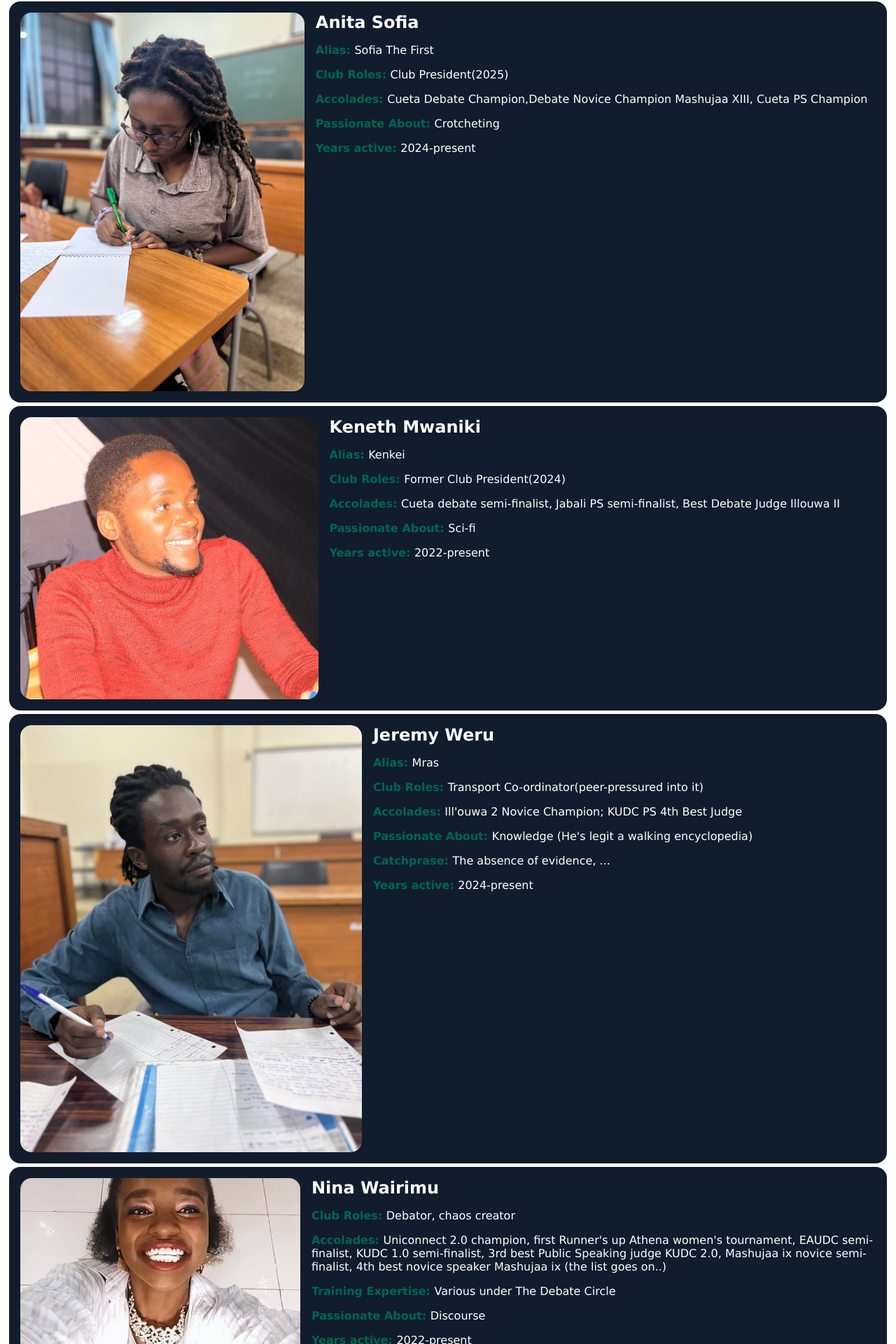
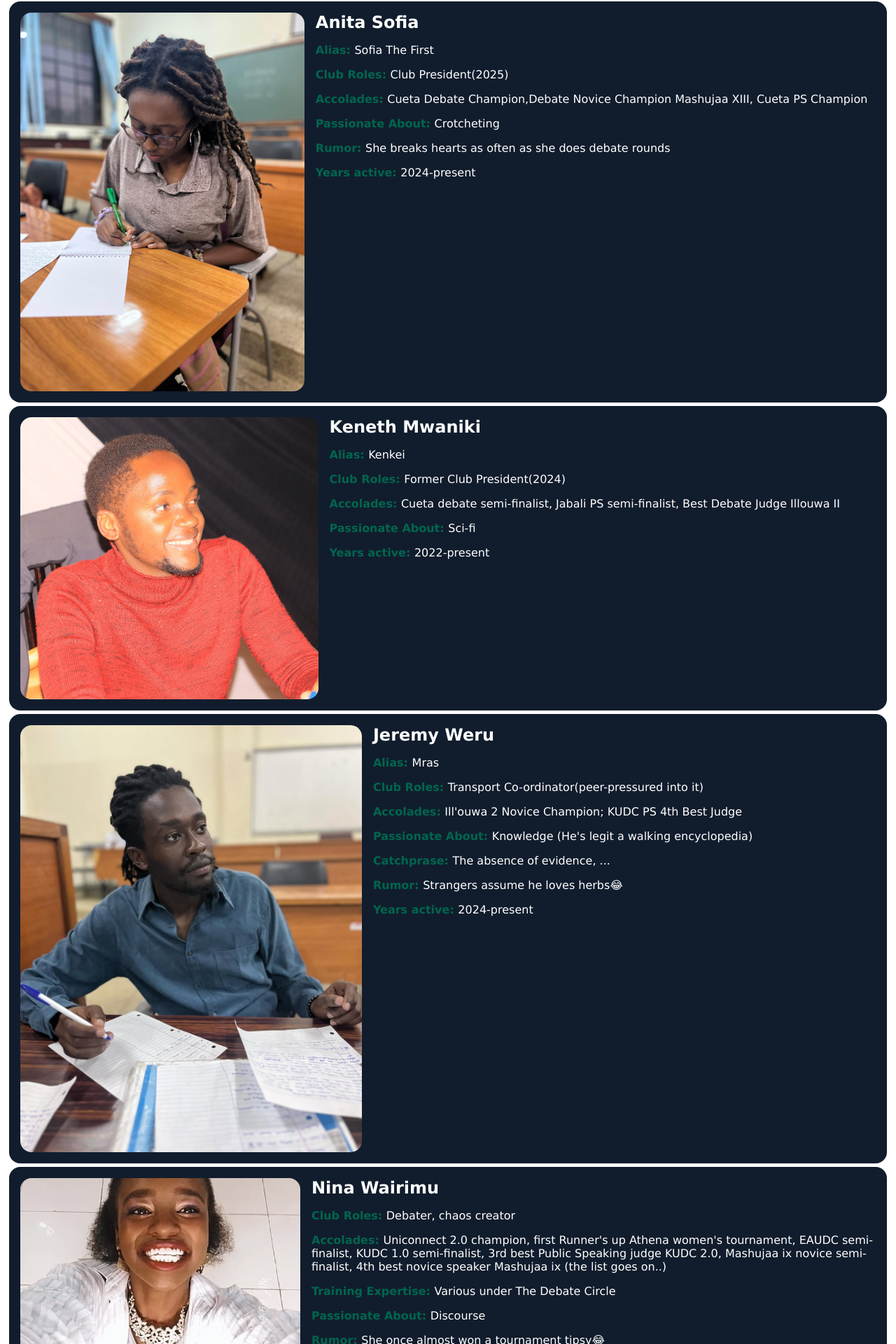
Before and after one commit to JkuatDebates/jds-app, a React (Vite) app: page /profiles in a window 1280 px wide. Shown: the part 416-2336 px from the top of the page at 70% size. Built offline with nearby package versions, Linux system fonts and the light colour scheme.

Commit message:
rumor updates

```diff
--- a/src/Profiles.jsx
+++ b/src/Profiles.jsx
@@ -20,7 +20,7 @@ function Profiles(){
             photo:'/anita.jpg',
             catchPhrase:'',
             alias:'Sofia The First',
-            rumor:'',
+            rumor:"She breaks hearts as often as she does debate rounds",
             passion:'Crotcheting',
             trainer:'',
             isVisible:true
@@ -44,7 +44,7 @@ function Profiles(){
             accolades:"Ill'ouwa 2 Novice Champion; KUDC PS 4th Best Judge",
             photo:'/jeremy.jpg',
             catchPhrase:'The absence of evidence, ...',
-            rumor:'',
+            rumor:'Strangers assume he loves herbs😂',
             passion:"Knowledge (He's legit a walking encyclopedia)",
             trainer:'',
             isVisible:true
@@ -183,12 +183,12 @@ function Profiles(){
         },
         {name:'Nina Wairimu',
             yearsActive:'2022-present',
-            clubRoles:'Debator, chaos creator',
+            clubRoles:'Debater, chaos creator',
             accolades:"Uniconnect 2.0 champion, first Runner's up Athena women's tournament, EAUDC semi-finalist, KUDC 1.0 semi-finalist, 3rd best Public Speaking judge KUDC 2.0, Mashujaa ix novice semi-finalist, 4th best novice speaker Mashujaa ix (the list goes on..)",
             photo:'/nina.jpg',
             catchPhrase:'',
             alias:'',
-            rumor:'',
+            rumor:'She once almost won a tournament tipsy😂',
             passion:'Discourse',
             trainer:'Various under The Debate Circle',
             isVisible:true
```
